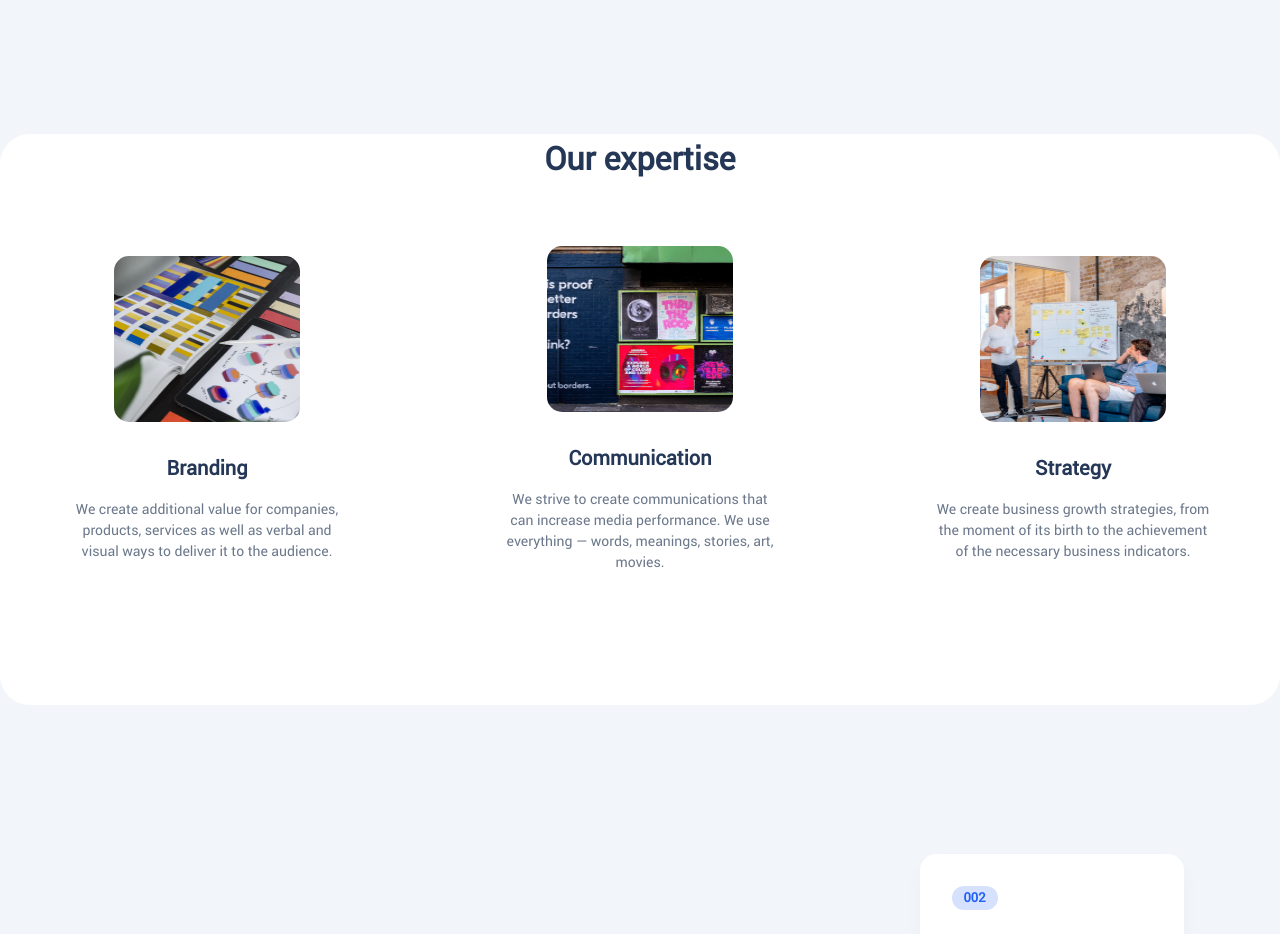
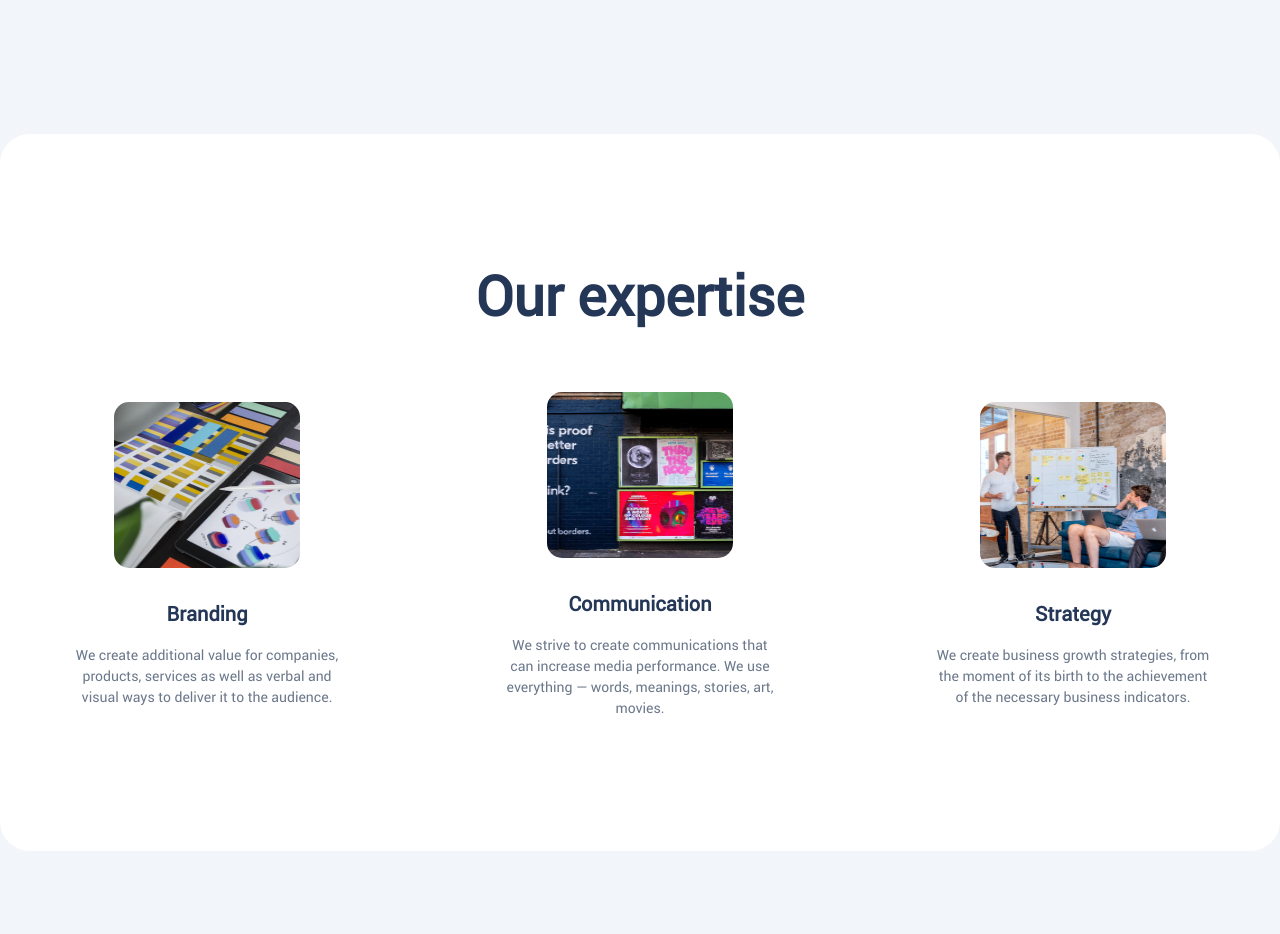
Before and after one commit to ydem1/air-landing, a website built with Parcel: page src/index.html in a window 1280 px wide. Shown: the part 1100-2034 px from the top of the page. Built offline with nearby package versions, Linux system fonts and the light colour scheme.

Commit message:
fix problem

```diff
--- a/src/index.html
+++ b/src/index.html
@@ -149,7 +149,7 @@
         <section class="section our-expertise" id="our-expertise">
           <div class="container">
             <div class="our-expertise__content">
-              <h2 class="our-expertise-card__title section__title">Our expertise</h2>
+              <h2 class="our-expertise__title section__title">Our expertise</h2>
               <div class="our-expertise__wrapper-expertises">
                 <article class="expertise-card">
                   <img
```
